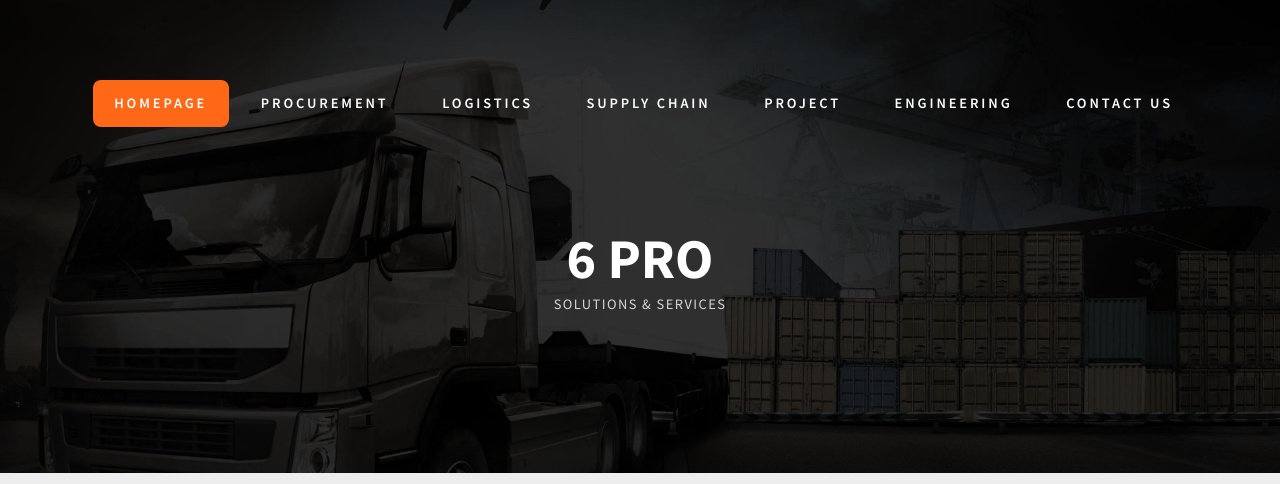
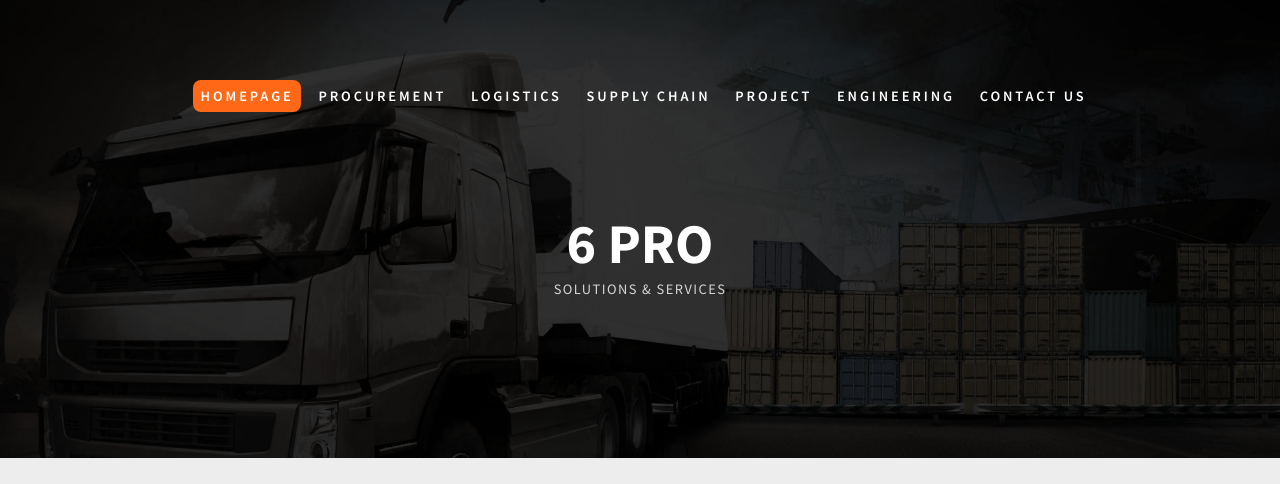
Before and after one commit to ChidiChuks/6Pro-Website, a plain HTML site: page index.html in a window 1280 px wide. Shown: the top 484 px of the page. Drawn offline with Linux system fonts and the light colour scheme.

Commit message:
Bit of change on the styling pages

```diff
--- a/contact.css
+++ b/contact.css
@@ -377,7 +377,7 @@ ul.contact li a:before {
 #menu li span {
     display: inline-block;
     margin-left: 0.50em;
-    padding: 1em 1.5em;
+    padding: 0.5em 0.5em;
     letter-spacing: 0.20em;
     text-decoration: none;
     font-size: 0.90em;
--- a/default.css
+++ b/default.css
@@ -323,7 +323,7 @@
 	#menu li span {
 	    display: inline-block;
 	    margin-left: 0.50em;
-	    padding: 1em 1.5em;
+	    padding: 0.5em 0.5em;
 	    letter-spacing: 0.20em;
 	    text-decoration: none;
 	    font-size: 0.90em;
--- a/engineer.css
+++ b/engineer.css
@@ -377,7 +377,7 @@ ul.contact li a:before {
 #menu li span {
     display: inline-block;
     margin-left: 0.50em;
-    padding: 1em 1.5em;
+    padding: 0.5em 0.5em;
     letter-spacing: 0.20em;
     text-decoration: none;
     font-size: 0.90em;
--- a/logistics.css
+++ b/logistics.css
@@ -377,7 +377,7 @@ ul.contact li a:before {
 #menu li span {
     display: inline-block;
     margin-left: 0.50em;
-    padding: 1em 1.5em;
+    padding: 0.5em 0.5em;
     letter-spacing: 0.20em;
     text-decoration: none;
     font-size: 0.90em;
--- a/procurement.css
+++ b/procurement.css
@@ -377,7 +377,7 @@ ul.contact li a:before {
 #menu li span {
     display: inline-block;
     margin-left: 0.50em;
-    padding: 1em 1.5em;
+    padding: 0.5em 0.5em;
     letter-spacing: 0.20em;
     text-decoration: none;
     font-size: 0.90em;
--- a/project.css
+++ b/project.css
@@ -377,7 +377,7 @@ ul.contact li a:before {
 #menu li span {
     display: inline-block;
     margin-left: 0.50em;
-    padding: 1em 1.5em;
+    padding: 0.5em 0.5em;
     letter-spacing: 0.20em;
     text-decoration: none;
     font-size: 0.90em;
--- a/supply.css
+++ b/supply.css
@@ -377,7 +377,7 @@ ul.contact li a:before {
 #menu li span {
     display: inline-block;
     margin-left: 0.50em;
-    padding: 1em 1.5em;
+    padding: 0.5em 0.5em;
     letter-spacing: 0.20em;
     text-decoration: none;
     font-size: 0.90em;
```
